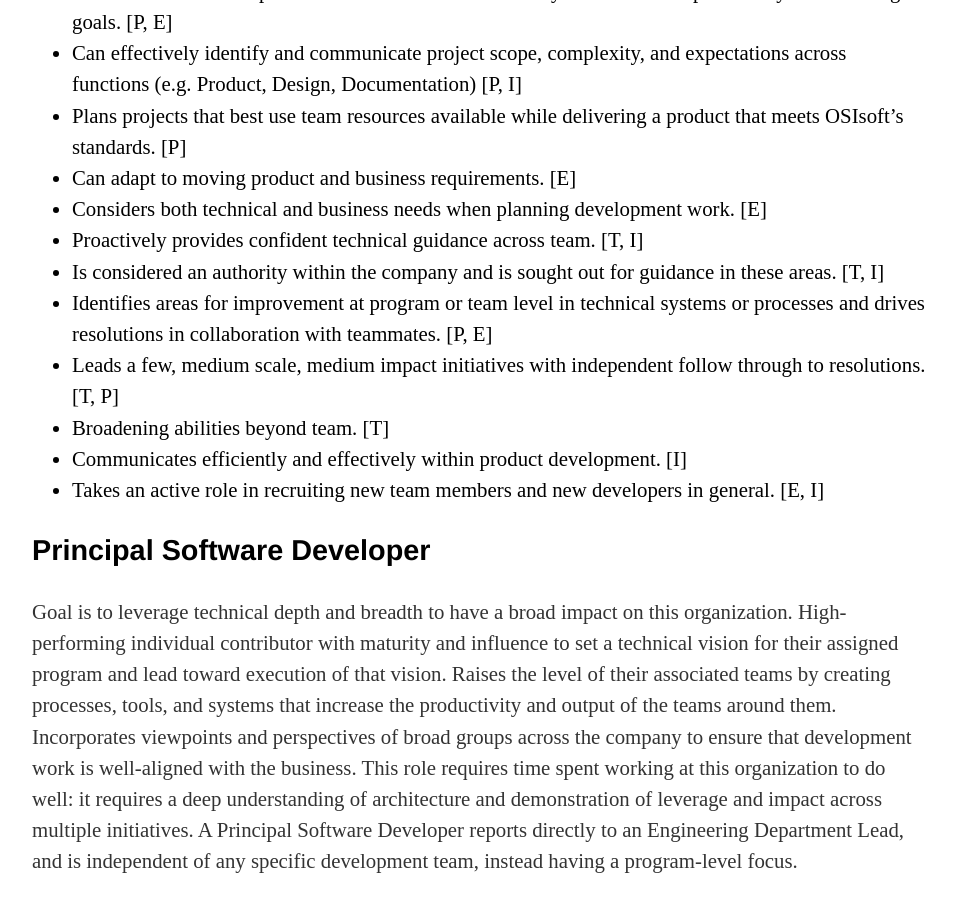
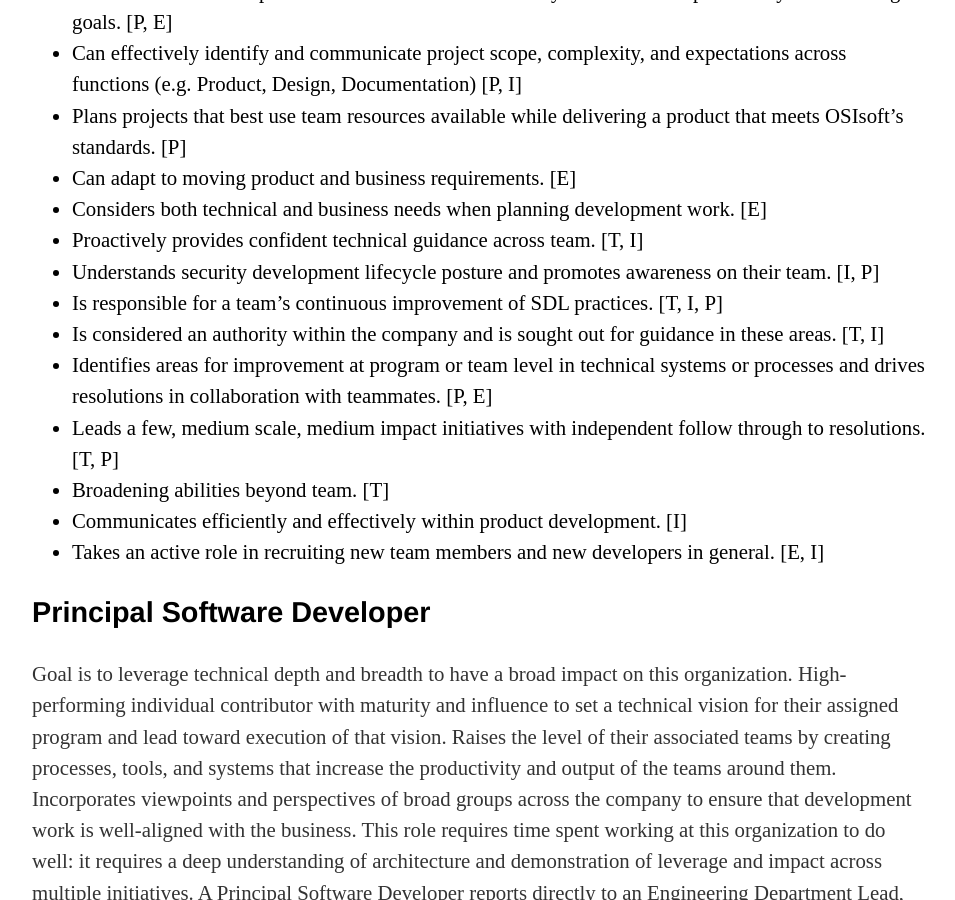
Before and after one commit to OSIEng/osieng.github.io, a Jekyll site: the page built from technical_track/index.html, in a window 1280 px wide and 900 px high, scrolled down 6008 px. Shown: the whole window, without its empty margins (160-1115 px from the left). Built offline with Jekyll 4.4.1, drawn with Linux system fonts in a browser that asks for light colours; some of the changed text lies outside the part shown.

Commit message:
Update index.html

```diff
--- a/technical_track/index.html
+++ b/technical_track/index.html
@@ -102,7 +102,7 @@ Attributes are tagged by four categories: (T) Technical Skill, (P) Productivity,
 		<li>Has made non-trivial contributions to systems and features in production products or services. [T]</li>
 		<li>Ensures technical work is well-socialized and easy for team members to understand, extend, debug, and maintain. [T, E]</li>
 		<li>Identifies and completes smaller tasks with greater efficiency than a Software Developer 1. [P]</li>
-		<li>Proficient in OSIsoft’s development tools. [P]</li>
+		<li>Proficient in OSIsoft’s development tools and best practices (e.g. defensive programming). [P]</li>
 		<li>Independently and proactively follows team processes. [E]</li>
 		<li>Can identify differing goals and views within the team and still work effectively (including product and design where relevant). [E, P]</li>
 		<li>Understands the larger picture for their team and approaches problems from a more holistic perspective, rather than just applying band-aids to symptoms. [T, E]</li>
@@ -160,6 +160,8 @@ Demonstrates established leadership and influence at the team and program level.
 		<li>Can adapt to moving product and business requirements. [E] </li>
 		<li>Considers both technical and business needs when planning development work. [E] </li>
 		<li>Proactively provides confident technical guidance across team. [T, I] </li>
+		<li>Understands security development lifecycle posture and promotes awareness on their team. [I, P] </li>
+		<li>Is responsible for a team’s continuous improvement of SDL practices. [T, I, P] </li>
 		<li>Is considered an authority within the company and is sought out for guidance in these areas. [T, I] </li>
 		<li>Identifies areas for improvement at program or team level in technical systems or processes and drives resolutions in collaboration with teammates. [P, E] </li>
 		<li>Leads a few, medium scale, medium impact initiatives with independent follow through to resolutions. [T, P] </li>
@@ -194,6 +196,7 @@ Demonstrates established leadership and influence at the team and program level.
 		<li>Listens and guides debates to help reach a consensus; once a decision is made, clearly communicates and backs that decision. [I, E] </li>
 		<li>Can recognize failing products or services and when to escalate risk appropriately. [T, P] </li>
 		<li>Can foresee potential product or service design pitfalls and minimize negative impacts. [T, P] </li>
+		<li>Supports and encourages continuous improvement of SDL practices for all teams in a program. [I, P]</li>
 		<li>Communicates efficiently and effectively department-wide. [I]</li>
 		<li>Takes an active role in recruiting new developers to OSIsoft. [E, I] </li>
 	</ul>
@@ -215,6 +218,7 @@ Demonstrates established leadership and influence at the team and program level.
 		<li>Participates in curating the technical direction and vision for their program/service and/or department. [T, I] </li>
 		<li>Recognized across the company as a key technical leader. Considered an essential resource for important technical decisions. [I] </li>
 		<li>Recognized as a key technical resource both inside and outside of this organization. [I] </li>
+		<li>Defines and promotes cybersecurity posture. [P, I]</li>
 	</ul>
 </p>
 
```
